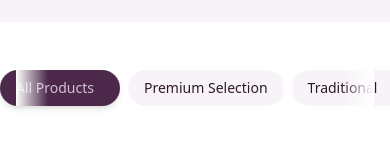
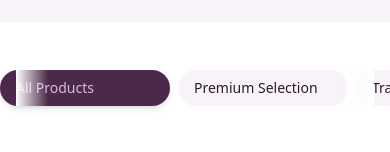
Before and after one commit to dandsspice/DSspice, a React (Vite) app: page /products in a window 390 px wide. Shown: the part 354-506 px from the top of the page. Built offline with nearby package versions, Linux system fonts and the light colour scheme.

Commit message:
vercel file

```diff
--- a/src/components/common/Button.jsx
+++ b/src/components/common/Button.jsx
@@ -1,5 +1,6 @@
 import { motion } from 'framer-motion';
 import { Link } from 'react-router-dom';
+import { useState } from 'react';
 
 export default function Button({
   children,
@@ -17,6 +18,10 @@ export default function Button({
   leftIcon,
   rightIcon,
   iconSize = 'w-5 h-5',
+  badge,
+  expandOnHover = false,
+  tooltip,
+  tooltipPosition = 'top',
   ...props
 }) {
   const baseStyles = "rounded-full font-medium transition-all duration-200";
@@ -50,15 +55,62 @@ export default function Button({
 
   const MotionComponent = isAnimated ? motion.button : 'button';
   const animationProps = isAnimated ? {
-    whileHover: { scale: 1.02 },
+    whileHover: expandOnHover ? {
+      scale: 1.05,
+      transition: { duration: 0.2 }
+    } : {
+      scale: 1.02
+    },
     whileTap: { scale: 0.98 },
     transition: { duration: 0.2 }
   } : {};
 
+  const tooltipPositions = {
+    top: 'bottom-full left-1/2 transform -translate-x-1/2 mb-2',
+    bottom: 'top-full left-1/2 transform -translate-x-1/2 mt-2',
+    left: 'right-full top-1/2 transform -translate-y-1/2 mr-2',
+    right: 'left-full top-1/2 transform -translate-y-1/2 ml-2'
+  };
+
+  const RippleButton = ({ children, ...props }) => {
+    const [ripples, setRipples] = useState([]);
+
+    const addRipple = (e) => {
+      const rect = e.target.getBoundingClientRect();
+      const ripple = {
+        x: e.clientX - rect.left,
+        y: e.clientY - rect.top,
+        id: Date.now()
+      };
+      setRipples([...ripples, ripple]);
+    };
+
+    return (
+      <button
+        onClick={addRipple}
+        className="relative overflow-hidden"
+        {...props}
+      >
+        {children}
+        {ripples.map(ripple => (
+          <span
+            key={ripple.id}
+            className="absolute animate-ripple bg-white/20 rounded-full"
+            style={{
+              left: ripple.x,
+              top: ripple.y
+            }}
+          />
+        ))}
+      </button>
+    );
+  };
+
   if (href) {
     return (
       <Link to={href}>
-        <MotionComponent
+        <div className="relative group">
+          <RippleButton
             className={`flex items-center gap-2 ${buttonClasses}`}
             {...animationProps}
             {...props}
@@ -73,13 +125,27 @@ export default function Button({
               </div>
             ) : children}
             {rightIcon && <span className={iconSize}>{rightIcon}</span>}
-        </MotionComponent>
+            {badge && (
+              <span className="absolute -top-2 -right-2 bg-red-500 text-white rounded-full w-5 h-5 text-xs flex items-center justify-center">
+                {badge}
+              </span>
+            )}
+          </RippleButton>
+          {tooltip && (
+            <div className={`absolute ${tooltipPositions[tooltipPosition]} hidden group-hover:block`}>
+              <div className="bg-gray-900 text-white text-sm rounded px-2 py-1">
+                {tooltip}
+              </div>
+            </div>
+          )}
+        </div>
       </Link>
     );
   }
 
   return (
-    <MotionComponent
+    <div className="relative group">
+      <RippleButton
         type={type}
         className={`flex items-center gap-2 ${buttonClasses}`}
         onClick={onClick}
@@ -97,6 +163,19 @@ export default function Button({
           </div>
         ) : children}
         {rightIcon && <span className={iconSize}>{rightIcon}</span>}
-    </MotionComponent>
+        {badge && (
+          <span className="absolute -top-2 -right-2 bg-red-500 text-white rounded-full w-5 h-5 text-xs flex items-center justify-center">
+            {badge}
+          </span>
+        )}
+      </RippleButton>
+      {tooltip && (
+        <div className={`absolute ${tooltipPositions[tooltipPosition]} hidden group-hover:block`}>
+          <div className="bg-gray-900 text-white text-sm rounded px-2 py-1">
+            {tooltip}
+          </div>
+        </div>
+      )}
+    </div>
   );
 }
--- a/src/pages/ProductsPage.jsx
+++ b/src/pages/ProductsPage.jsx
@@ -66,7 +66,7 @@ export default function ProductsPage() {
                 onClick={() => setActiveCategory(category.id)}
                 className={`
                   shrink-0 snap-start
-                  min-w-[120px] sm:min-w-fit
+                  min-w-[170px] sm:min-w-fit
                   text-sm sm:text-base
                   px-4 py-2 sm:px-6
                   ${activeCategory === category.id
```
Also changed, not shown: vercel.json (added). Lines whose indentation alone changed are shown as unchanged.
